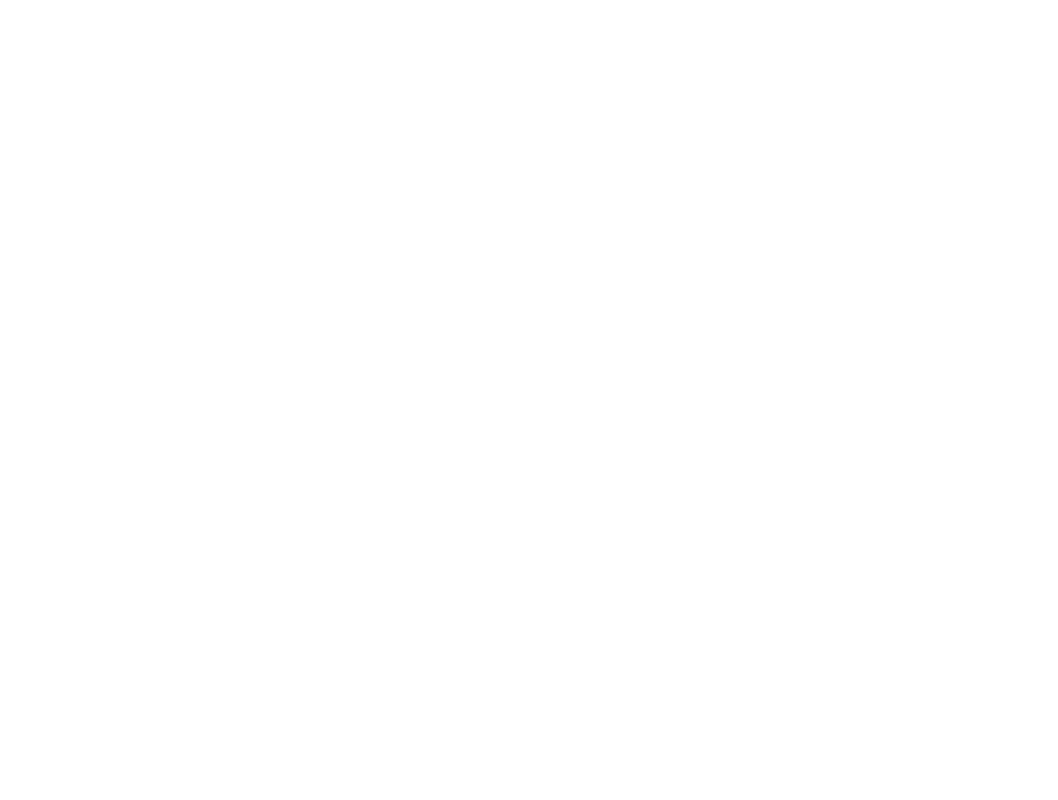
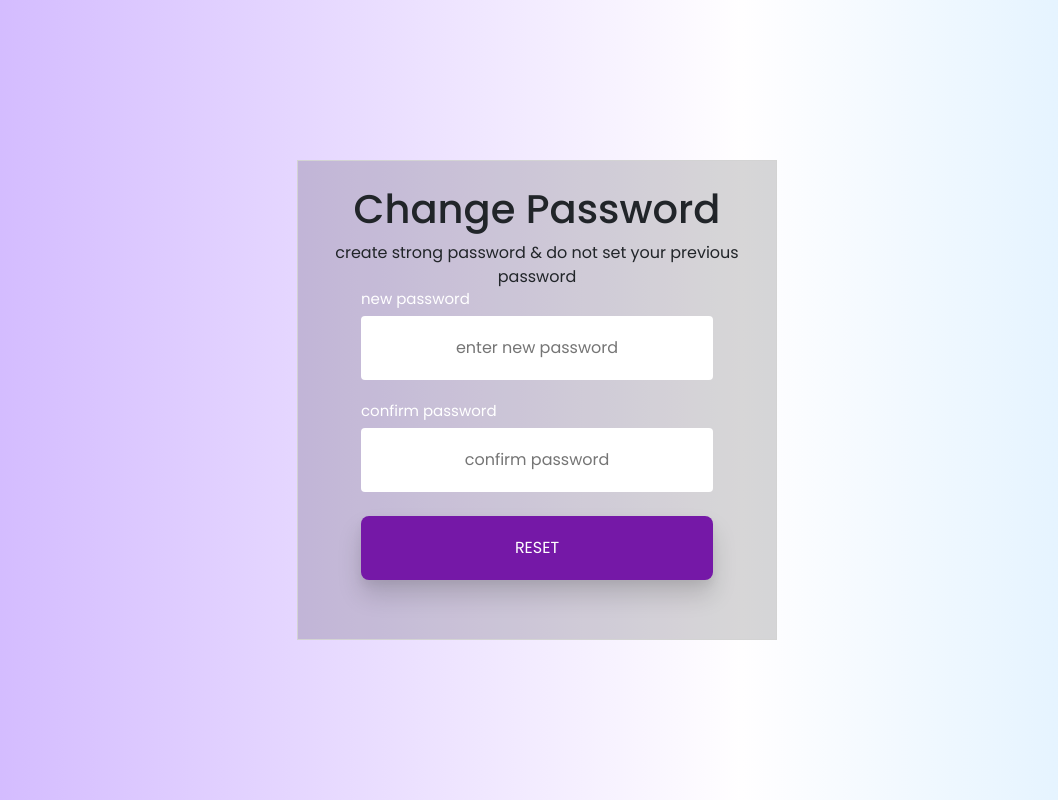
Before and after one commit to sirikisiva/Chillout_New, a React (Create React App) app in the folder Relaxapp/: page /newPassword in a window 1280 px wide. Before the commit this address had no page. Shown: the whole page, without its empty margins (103-1161 px from the left). Built offline with nearby package versions, Linux system fonts and the light colour scheme.

Commit message:
forgotpassword update

```diff
--- a/Relaxapp/src/App.js
+++ b/Relaxapp/src/App.js
@@ -1,11 +1,12 @@
 import "./App.css";
 import "bootstrap/dist/css/bootstrap.min.css";
 import React from 'react';
-import { BrowserRouter , Route, Routes, useHistory } from 'react-router-dom';
+import { BrowserRouter , Route, Routes } from 'react-router-dom';
 import LogoScreen from "./logoscreen";
 import SignupScreen from "./Signup";
 import LoginScreen from "./loginscreen";
 import ForgotPasswordScreen from "./forgotpassword";
+import NewPassword from "./newPassword";
 import UserInfo from "./userinfo";
 import Features from "./features";
 import Music from "./music";
@@ -25,6 +26,7 @@
        <Route path="/SignupScreen" element = { <SignupScreen></SignupScreen> }></Route>
        <Route path="/LoginScreen" element = { <LoginScreen></LoginScreen>}></Route>
        <Route path="/ForgotPasswordScreen" element = { <ForgotPasswordScreen></ForgotPasswordScreen>}></Route>
+       <Route path="/newPassword" element={<NewPassword></NewPassword>}></Route>
        <Route path="/UserInfo" element = { <UserInfo></UserInfo> }></Route>
        <Route path="/Features" element = {<Features></Features> }></Route>
        <Route path="/Music" element = {<Music></Music> }></Route>
--- a/Relaxapp/src/data.js
+++ b/Relaxapp/src/data.js
@@ -1,6 +1,6 @@
 export const data = [
-  { email: /^[a-zA-Z0-9._-]+@[a-zA-Z0-9.-]+\.[a-zA-Z]{2,4}$/},
-  { password: /^(?=.*\d)(?=.*[a-z])(?=.*[A-Z])(?=.*[a-zA-Z]).{8,}$/},
-  { phone: /^[0-9]{10}$/},
-  {otp:/^[0-9]{5}$/},
+  { email: /^[a-zA-Z0-9._-]+@[a-zA-Z0-9.-]+\.[a-zA-Z]{2,4}$/ },
+  { password: /^(?=.*\d)(?=.*[a-z])(?=.*[A-Z])(?=.*[a-zA-Z]).{8,}$/ },
+  { phone: /^[0-9]{10}$/ },
+  { otp: /^[0-9]{4}$/ },
 ];
--- a/Relaxapp/src/forgotpassword.css
+++ b/Relaxapp/src/forgotpassword.css
@@ -1,42 +1,40 @@
- .forgotPasswordScreen{
+.forgotPasswordScreen {
   height: 100vh;
   width: 100%;
   display: flex;
   justify-content: center;
-    align-items:center;
+  align-items: center;
   flex-wrap: wrap;
 }
-.error-message{
-    color: #EF4040;
+.error-message {
+  color: #ef4040;
 }
-.greeting{
+.greeting {
   position: relative;
   left: 20%;
-    border: 1px solid #EF4040;
+  border: 1px solid #ef4040;
   width: 35em;
-
 }
-  .fpCard{
+.fpCard {
   display: flex;
   flex-direction: column;
-    align-items:center;
+  align-items: center;
   justify-content: space-evenly;
   background-color: #00000028;
   width: 30em;
   height: 30em;
   position: relative;
-    border:1px solid lightgray;
-    box-shadow:0 0.188em 1.550em egb(156,156,156);
+  border: 1px solid lightgray;
+  box-shadow: 0 0.188em 1.55em egb(156, 156, 156);
   padding-top: 20px;
 }
-  .emailInputContainer{
-
+.emailInputContainer {
   display: flex;
   flex-direction: column;
   height: 7em;
   /* border: 1px solid red; */
 }
-  .fpInputStyle{
+.fpInputStyle {
   border: none;
   background-color: rgb(255, 255, 255);
   height: 4em;
@@ -44,21 +42,8 @@
   border-radius: 0.25em;
   text-align: center;
   padding: 2em;
+}
 
-
-
-
-  }
-  .otpInputStyle{
-    background-color: rgb(255, 255, 255);
-    height: 4em;
-    width: 16em;
-    border: none;
-    border-radius: 0.25em;
-    text-align: center;
-
-
-  }
 .fpSignInBtn {
   height: 4em;
   width: 22em;
@@ -66,46 +51,20 @@
   border-width: 1px 1px;
   border-radius: 8px;
   background-color: #7518a7;
-    color: white;
-
   box-shadow: rgba(0, 0, 0, 0.15) 0px 15px 25px,
     rgba(0, 0, 0, 0.05) 0px 5px 10px;
+  color: white;
 }
-  .otpBTN{
-    width: 6em;
-    height: 5em;
-    font-size: small;
-    border: none;
-    border: 1px solid #7518a7;
-    border-radius: 45px;
-    background-color: rgb(226, 226, 226);
-    /* color: rgb(55, 91, 250);   */
-
-
-  }
-  .otpInputContainer {
-    display: flex;
-    flex-direction: column;
-    height: 7em;
-    border: 1px solid red;
-
-  }
-  .otpBox{
-    display: flex;
-    flex-direction: row;
-    justify-content: space-between;
-  }
-
-  .titleBox{
+.titleBox {
   /* border: 1px solid red; */
   text-align: center;
   height: 100px;
 }
-  .inputsBox{
+.inputsBox {
   /* border: 1px solid red; */
   height: auto;
 }
-  .loginBtnBox{
+.loginBtnBox {
   /* border: 1px solid red; */
   height: 120px;
 }
--- a/Relaxapp/src/logo.css
+++ b/Relaxapp/src/logo.css
@@ -19,7 +19,7 @@
   text-align: center;
   line-height: 1;
   border: 2px solid #967b96;
-  color: #ffffff;
+  color: #000000;
   font-size: 20px;
   padding: 20px 50px 20px 50px;
   box-shadow: 0 2px 4px rgba(0, 0, 0, 0.1);
@@ -28,6 +28,7 @@
 }
 .signIn:hover {
   background-color: #9131ff;
+  color: #ffffff;
   border-radius: 0;
   scale: 1.05;
 }
--- /dev/null
+++ b/Relaxapp/src/newPassword.css
@@ -0,0 +1,71 @@
+.newPasswordScreen{
+    height: 100vh;
+    width: 100%;
+    display: flex;
+    justify-content: center;
+    align-items:center;
+    flex-wrap: wrap;
+}
+.error-message{
+    color: #EF4040;
+}
+
+  .npCard{
+    display: flex;
+    flex-direction: column;
+    align-items:center;
+    justify-content: space-evenly;
+    background-color: #00000028;
+    width: 30em;
+    height: 30em;
+    position: relative;
+    border:1px solid lightgray;
+    box-shadow:0 0.188em 1.550em egb(156,156,156);
+    padding-top: 20px;
+  }
+  .npInputContainer{
+
+    display: flex;
+    flex-direction: column;
+    height: 7em;
+    /* border: 1px solid red; */
+  }
+  .npInputStyle{
+    border: none;
+    background-color: rgb(255, 255, 255);
+    height: 4em;
+    width: 22em;
+    border-radius: 0.25em;
+    text-align: center;
+    padding: 2em;
+
+
+
+
+  }
+  .npSignInBtn {
+    height: 4em;
+    width: 22em;
+    border: none;
+    border-width: 1px 1px;
+    border-radius: 8px;
+    background-color: #7518a7;
+
+
+    box-shadow: rgba(0, 0, 0, 0.15) 0px 15px 25px,
+      rgba(0, 0, 0, 0.05) 0px 5px 10px;
+  }
+
+  .titleBox{
+    /* border: 1px solid red; */
+    text-align: center;
+    height: 100px;
+  }
+  .inputsBox{
+    /* border: 1px solid red; */
+    height: auto;
+  }
+  .loginBtnBox{
+    /* border: 1px solid red; */
+    height: 120px;
+  }
--- /dev/null
+++ b/Relaxapp/src/newPassword.jsx
@@ -0,0 +1,179 @@
+import React, { useState } from "react";
+import { data } from "./data.js";
+import { useNavigate } from "react-router-dom";
+// import { useLocation } from 'react-router-dom';
+import "./newPassword.css";
+const NewPassword = () => {
+  const regex = data;
+  const navigate = useNavigate();
+  const [newPassword, setNewPassword] = useState({
+    password: "",
+    errorActive: false,
+    errorMessage: "",
+    valid: false,
+  });
+  const [confirmPassword, setConfirmPassword] = useState({
+    password: "",
+    errorActive: false,
+    errorMessage: "",
+    valid: false,
+  });
+
+  // const location = useLocation();
+  // valueKey is storing param from previousScreen-->forgotPasswordscreen
+  // const valueKey = location.state?.value || "";
+
+  const newPasswordOnHandle = (e) => {
+    const inputValue = e.target.value;
+    const val = regex[1].password.test(e.target.value);
+    setNewPassword({ ...newPassword, password: inputValue, valid: val });
+  };
+  const confirmPasswordOnHandle = (e) => {
+    const inputValue = e.target.value;
+    const val = regex[1].password.test(e.target.value);
+    setConfirmPassword({
+      ...confirmPassword,
+      password: inputValue,
+      valid: val,
+    });
+  };
+  const newPasswordValidateOnBlur = () => {
+    if (
+      newPassword.password === "" ||
+      newPassword.password === undefined ||
+      newPassword.password === null
+    ) {
+      setNewPassword({
+        ...newPassword,
+        errorActive: true,
+        errorMessage: "Please set new password",
+      });
+    } else if (newPassword.password.match(regex[1].password)) {
+      setNewPassword({
+        ...newPassword,
+        errorActive: false,
+        errorMessage: "validInput",
+      });
+      // console.log(`${newPassword.errorMessage} ==>>`)
+    } else {
+      setNewPassword({
+        ...newPassword,
+        errorActive: true,
+        errorMessage: "Please create strong Password",
+      });
+      // show pop-up that shows Password requirements
+    }
+  };
+
+  const confirmPasswordValidateOnBlur = () => {
+    if (
+      confirmPassword.password === "" ||
+      confirmPassword.password === undefined ||
+      confirmPassword.password === null
+    ) {
+      setConfirmPassword({
+        ...confirmPassword,
+        errorActive: true,
+        errorMessage: "Please confirm your password",
+      });
+    } else if (confirmPassword.password.match(regex[1].password)) {
+      setConfirmPassword({
+        ...confirmPassword,
+        errorActive: false,
+        errorMessage: "validInput",
+      });
+      // console.log(`${confirmPassword.errorMessage} ==>>`)
+    } else if (newPassword.password !== confirmPassword.password) {
+      setConfirmPassword({
+        ...confirmPassword,
+        errorActive: true,
+        errorMessage: "Doesn't match new password",
+      });
+      // show pop-up that shows Password requirements
+    }
+  };
+
+  const onClickResetPassword = () => {
+    navigate("/LoginScreen");
+  };
+
+  // const handleAnimationEnd = () => {
+  //   const chilloutText = document.querySelector(".chill-out-text");
+  //   chilloutText.style.display = "block";
+  // };
+  return (
+    <div className="newPasswordScreen">
+      <div className="npCard">
+        <div className="titleBox">
+          <h1>Change Password</h1>
+          <p>create strong password & do not set your previous password</p>
+        </div>
+        <div className="inputsBox">
+          <div className="npInputContainer">
+            <label className="inputLabel">new password</label>
+            <input
+              type="text"
+              name="newPassword"
+              value={newPassword.password}
+              placeholder="enter new password"
+              className="npInputStyle"
+              onChange={newPasswordOnHandle}
+              onBlur={newPasswordValidateOnBlur}
+            />
+            {newPassword.errorActive === false &&
+            newPassword.errorMessage != null ? (
+              <></>
+            ) : (
+              <div className="error-message">
+                <span>{newPassword.errorMessage}</span>
+              </div>
+            )}
+          </div>
+
+          <div className="npInputContainer">
+            <label className="inputLabel">confirm password</label>
+            <input
+              type="text"
+              name="confirmPassword"
+              value={confirmPassword.password}
+              placeholder="confirm password"
+              className="npInputStyle"
+              disabled={newPassword.valid === true ? false : true}
+              onChange={confirmPasswordOnHandle}
+              onBlur={confirmPasswordValidateOnBlur}
+            />
+            {confirmPassword.errorActive === false &&
+            confirmPassword.errorMessage != null ? (
+              <></>
+            ) : (
+              <div className="error-message">
+                <span>{confirmPassword.errorMessage}</span>
+              </div>
+            )}
+          </div>
+        </div>
+        <div className="loginBtnBox">
+          <button
+            className="npSignInBtn"
+            style={{
+              color:
+                (newPassword.valid === confirmPassword.valid) === true
+                  ? "white"
+                  : "gray",
+            }}
+            disabled={
+              (newPassword.valid === confirmPassword.valid) === true
+                ? false
+                : true
+            }
+            onClick={onClickResetPassword}
+          >
+            RESET
+          </button>
+        </div>
+      </div>
+    </div>
+  );
+};
+
+export default NewPassword;
```
Also changed, not shown: Relaxapp/src/forgotpassword.jsx (+80 -99 lines). Lines whose indentation alone changed are shown as unchanged.
